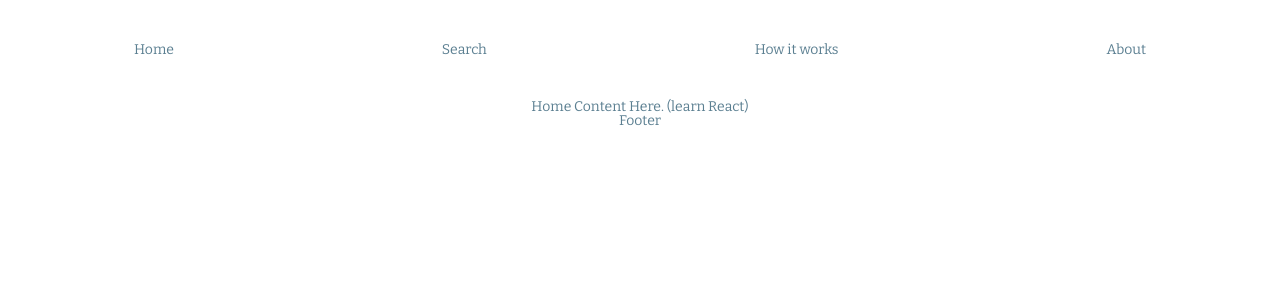
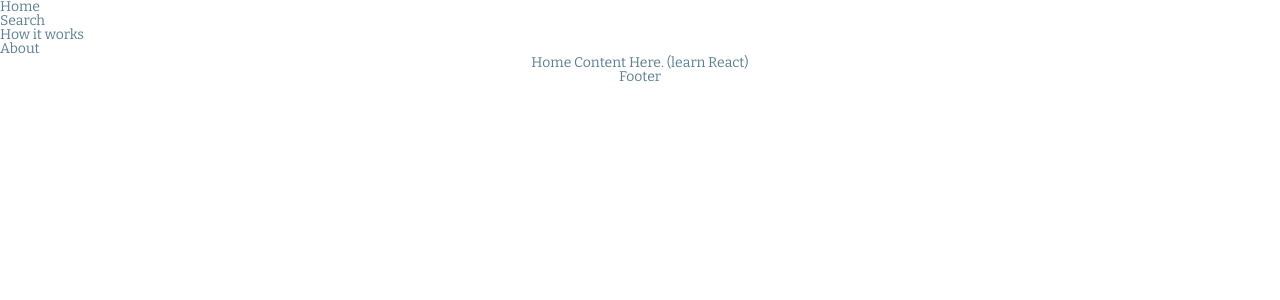
Before and after one commit to kelvin8773/reddit-timer, a React (Create React App) app: page / in a window 1280 px wide. Shown: the top 300 px of the page. Built offline with nearby package versions, Linux system fonts and the light colour scheme.

Commit message:
update base on comment

```diff
--- a/src/App.js
+++ b/src/App.js
@@ -1,16 +1,30 @@
 import React from 'react';
 import {
   BrowserRouter as Router,
+  Link,
 } from 'react-router-dom';
 
-import Navbar from './navbar';
 import Main from './main';
 import Footer from './footer';
 
-
 const App = () => (
   <Router className="App">
-    <Navbar />
+    <div className="Navbar">
+      <ul>
+        <li>
+          <Link to="/">Home</Link>
+        </li>
+        <li>
+          <Link to="/search">Search</Link>
+        </li>
+        <li>
+          <Link to="/work">How it works</Link>
+        </li>
+        <li>
+          <Link to="/about">About</Link>
+        </li>
+      </ul>
+    </div>
 
     <Main />
 
--- a/src/main/index.js
+++ b/src/main/index.js
@@ -11,12 +11,12 @@ import Search from './search';
 const Main = () => (
   <div className="Main text-center">
     <Switch>
-      <Route exact path="/">
-        <Home />
+      <Route path="/search">
+        <Search />
       </Route>
 
-      <Route exact path="/search">
-        <Search />
+      <Route path="/">
+        <Home />
       </Route>
     </Switch>
   </div>
--- a/src/navbar/index.js
+++ /dev/null
@@ -1,25 +0,0 @@
-import React from 'react';
-import {
-  Link,
-} from 'react-router-dom';
-
-const Navbar = () => (
-  <div className="Navbar">
-    <ul>
-      <li>
-        <Link to="/">Home</Link>
-      </li>
-      <li>
-        <Link to="/search">Search</Link>
-      </li>
-      <li>
-        <Link to="/work">How it works</Link>
-      </li>
-      <li>
-        <Link to="/about">About</Link>
-      </li>
-    </ul>
-  </div>
-);
-
-export default Navbar;
--- a/src/stylesheets/_custom.scss
+++ /dev/null
@@ -1,10 +0,0 @@
-
-.Navbar {
-    width: 100%;
-    ul {
-        height: 100px;
-        display: flex;
-        justify-content: space-around;
-        align-items: center;
-    }
-}
--- a/src/stylesheets/index.scss
+++ b/src/stylesheets/index.scss
@@ -6,6 +6,3 @@
 
 @import './utilities/display';
 @import './utilities/typography';
-
-
-@import './custom'; // customizes
```
